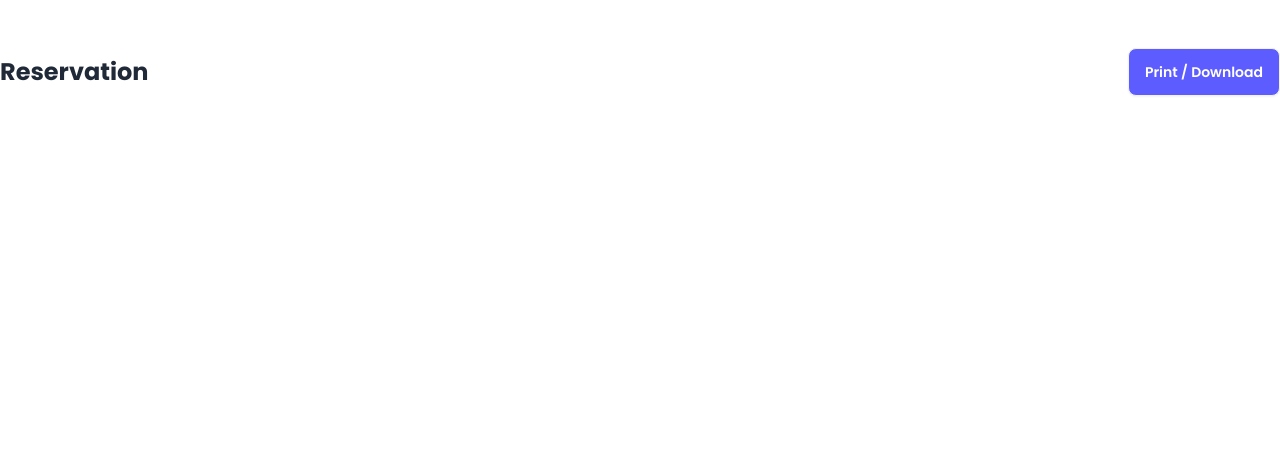
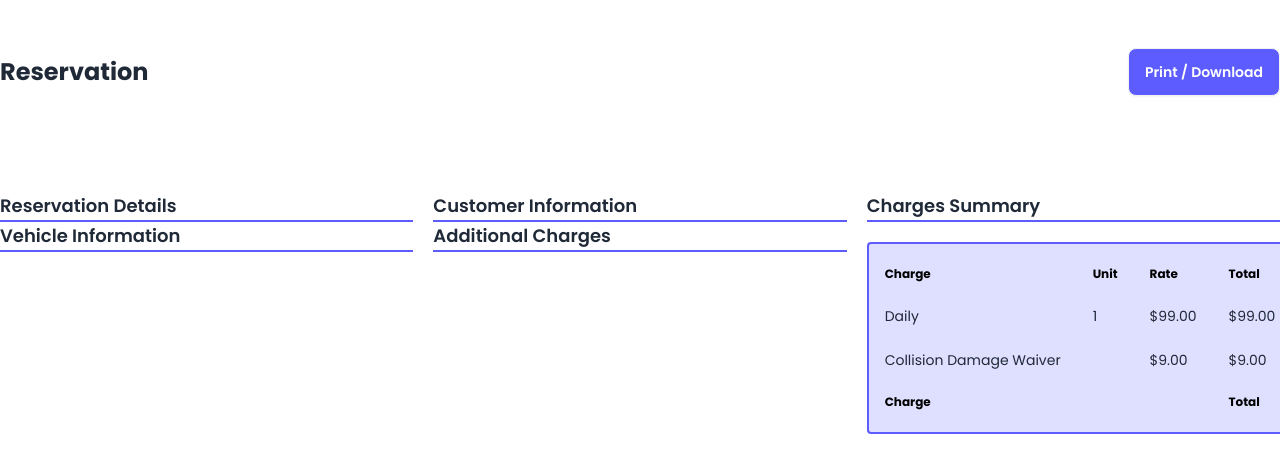
Before and after one commit to Anita-Mahmud/invoice-generator, a React (Vite) app: page / in a window 1280 px wide. Shown: the top 472 px of the page. Built offline with nearby package versions, Linux system fonts and the light colour scheme.

Commit message:
layout added

```diff
--- a/src/Pages/Header/Header.jsx
+++ b/src/Pages/Header/Header.jsx
@@ -2,10 +2,10 @@ import Button from "../../components/Button";
 
 const Header = () => {
     return (
-        <div className="flex justify-between items-center">
+        <header className="flex justify-between items-center mb-24">
             <h1 className="font-bold text-2xl">Reservation</h1>
             <Button></Button>
-        </div>
+        </header>
     );
 };
 
--- /dev/null
+++ b/src/Pages/MainContent/Details&Information/AdditionalCharges.jsx
@@ -0,0 +1,11 @@
+
+
+const AdditionalCharges = () => {
+    return (
+        <div>
+             <h3 className="text-lg font-semibold border-b-2 border-[#5D5CFF]">Additional Charges</h3>
+        </div>
+    );
+};
+
+export default AdditionalCharges;
--- /dev/null
+++ b/src/Pages/MainContent/Details&Information/CustomerInfo.jsx
@@ -0,0 +1,11 @@
+
+
+const CustomerInfo = () => {
+    return (
+        <div>
+             <h3 className="text-lg font-semibold border-b-2 border-[#5D5CFF]">Customer Information</h3>
+        </div>
+    );
+};
+
+export default CustomerInfo;
--- /dev/null
+++ b/src/Pages/MainContent/Details&Information/DetailsInformation.jsx
@@ -0,0 +1,21 @@
+import AdditionalCharges from "./AdditionalCharges";
+import CustomerInfo from "./CustomerInfo";
+import ReservationDetails from "./ReservationDetails";
+import VehicleInfo from "./VehicleInfo";
+
+const DetailsInformation = () => {
+    return (
+        <div className="grid grid-cols-2 gap-5">
+             <div>
+                <ReservationDetails></ReservationDetails>
+                <VehicleInfo></VehicleInfo>
+             </div>
+             <div>
+                <CustomerInfo></CustomerInfo>
+                <AdditionalCharges></AdditionalCharges>
+             </div>
+        </div>
+    );
+};
+
+export default DetailsInformation;
--- /dev/null
+++ b/src/Pages/MainContent/Details&Information/ReservationDetails.jsx
@@ -0,0 +1,10 @@
+
+const ReservationDetails = () => {
+    return (
+        <div>
+            <h3 className="text-lg font-semibold border-b-2 border-[#5D5CFF]">Reservation Details</h3>
+        </div>
+    );
+};
+
+export default ReservationDetails;
--- /dev/null
+++ b/src/Pages/MainContent/Details&Information/VehicleInfo.jsx
@@ -0,0 +1,11 @@
+
+
+const VehicleInfo = () => {
+    return (
+        <div>
+             <h3 className="text-lg font-semibold border-b-2 border-[#5D5CFF]">Vehicle Information</h3>
+        </div>
+    );
+};
+
+export default VehicleInfo;
--- /dev/null
+++ b/src/Pages/MainContent/MainContent.jsx
@@ -0,0 +1,20 @@
+import DetailsInformation from "./Details&Information/DetailsInformation";
+import ChargesSummary from "./Summary/ChargesSummary";
+
+const MainContent = () => {
+    return (
+        <div className="grid grid-cols-3 gap-5">
+            {/* Details&Information */}
+            <div className="col-span-2">
+                <DetailsInformation></DetailsInformation>
+            </div>
+             {/* Summary */}
+            <div>
+                <ChargesSummary></ChargesSummary>
+            </div>
+
+        </div>
+    );
+};
+
+export default MainContent;
--- /dev/null
+++ b/src/Pages/MainContent/Summary/ChargesSummary.jsx
@@ -0,0 +1,55 @@
+
+const ChargesSummary = () => {
+    return (
+        <div>
+            <h3 className="text-lg font-semibold border-b-2 border-[#5D5CFF]">Charges Summary</h3>
+            <div className="w-[420px] mt-5 bg-[#DFDFFF] border-2 border-[#5D5CFF] rounded  py-2.5 ">
+            <div className="">
+            <div className="">
+  <table className="table border-none">
+    {/* head */}
+    <thead className="text-black ">
+      <tr className="border-none">
+        <th >Charge</th>
+        <th>Unit</th>
+        <th>Rate</th>
+        <th>Total</th>
+      </tr>
+    </thead>
+    <tbody >
+      {/* row 1 */}
+      <tr className="border-none">
+        <td>Daily</td>
+        <td>1</td>
+        <td>$99.00</td>
+        <td>$99.00</td>
+      </tr>
+      <tr className="border-none">
+        <td className="text-nowrap">Collision Damage Waiver</td>
+        <td></td>
+        <td>$9.00</td>
+        <td>$9.00</td>
+      </tr>
+
+
+
+    </tbody>
+    <tfoot className="border-none text-black">
+
+        <tr >
+        <th className="col-span-3">Charge</th>
+        <th></th>
+        <th></th>
+        <th>Total</th>
+      </tr>
+
+    </tfoot>
+  </table>
+</div>
+</div>
+            </div>
+        </div>
+    );
+};
+
+export default ChargesSummary;
--- a/src/layout/MainLayout.jsx
+++ b/src/layout/MainLayout.jsx
@@ -1,9 +1,11 @@
 import Header from "../Pages/Header/Header";
+import MainContent from "../Pages/MainContent/MainContent";
 
 const MainLayout = () => {
     return (
         <div>
             <Header></Header>
+            <MainContent></MainContent>
         </div>
     );
 };
```
